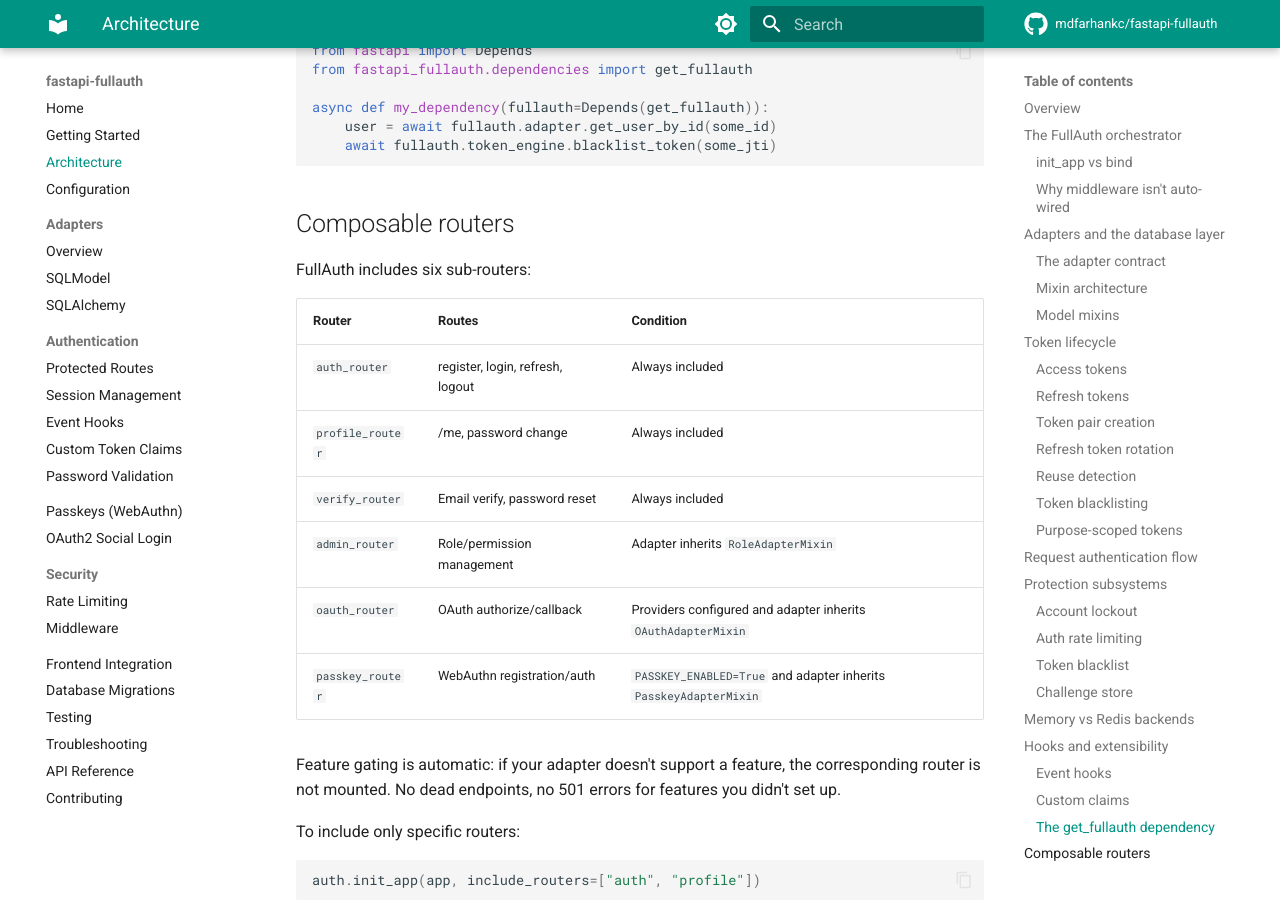
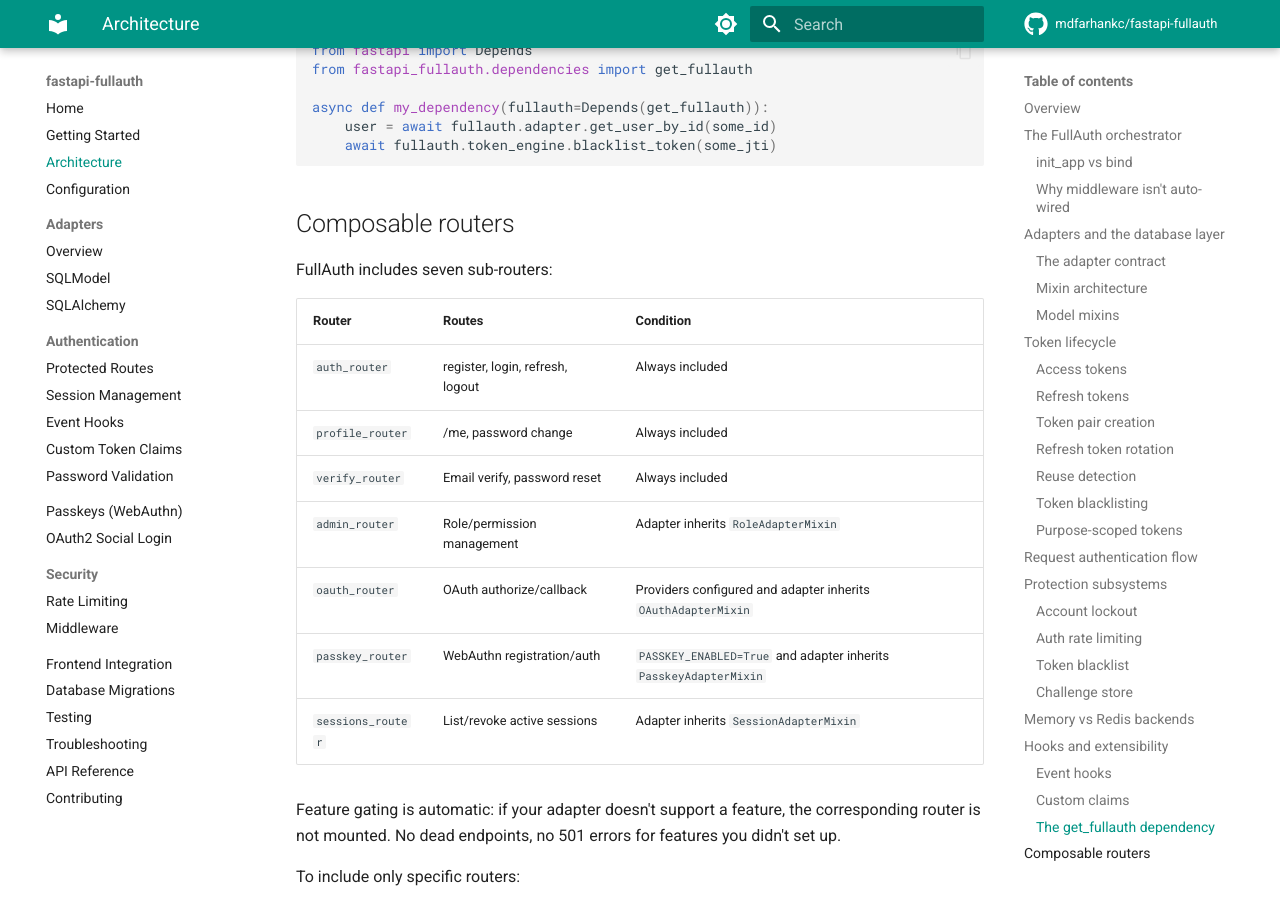
Before and after one commit to mdfarhankc/fastapi-fullauth, an MkDocs documentation site: the page built from docs/architecture.md, in a window 1280 px wide and 900 px high, scrolled down 7493 px. Built offline with MkDocs 1.6.1 and Material for MkDocs 9.7.7, drawn with Linux system fonts in a browser that asks for light colours; comment, search, counter and statistics services are not loaded.

Commit message:
Fix documentation inaccuracies and quick-start gaps
oauth: redirect_uri is required, not optional. troubleshooting: the OAuth logger is fastapi_fullauth.oauth. architecture: seven routers, add the sessions_router row. getting-started: import UserSchema in the protected-routes example. README: note aiosqlite for the SQLite quick-start and correct the admin route path placeholder.

```diff
--- a/docs/architecture.md
+++ b/docs/architecture.md
@@ -269,7 +269,7 @@ async def my_dependency(fullauth=Depends(get_fullauth)):
 
 ## Composable routers
 
-FullAuth includes six sub-routers:
+FullAuth includes seven sub-routers:
 
 | Router | Routes | Condition |
 |--------|--------|-----------|
@@ -279,6 +279,7 @@ FullAuth includes six sub-routers:
 | `admin_router` | Role/permission management | Adapter inherits `RoleAdapterMixin` |
 | `oauth_router` | OAuth authorize/callback | Providers configured and adapter inherits `OAuthAdapterMixin` |
 | `passkey_router` | WebAuthn registration/auth | `PASSKEY_ENABLED=True` and adapter inherits `PasskeyAdapterMixin` |
+| `sessions_router` | List/revoke active sessions | Adapter inherits `SessionAdapterMixin` |
 
 Feature gating is automatic: if your adapter doesn't support a feature, the corresponding router is not mounted. No dead endpoints, no 501 errors for features you didn't set up.
 
```
Also changed, not shown: README.md (+3 -1 lines), docs/getting-started.md (+1 -0 lines), docs/oauth.md (+1 -1 lines), docs/troubleshooting.md (+1 -1 lines).
